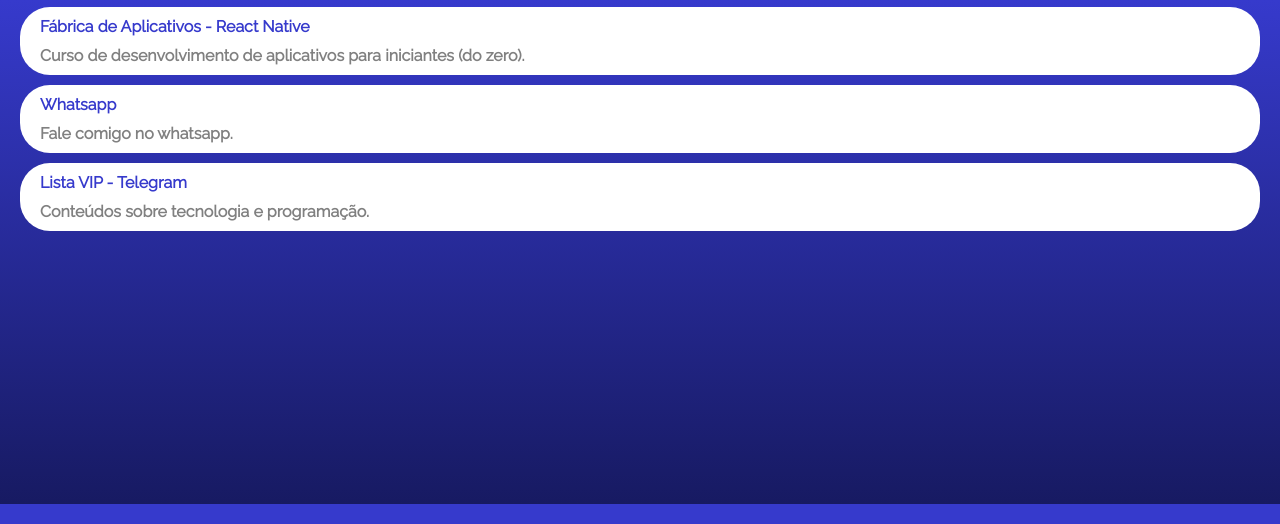
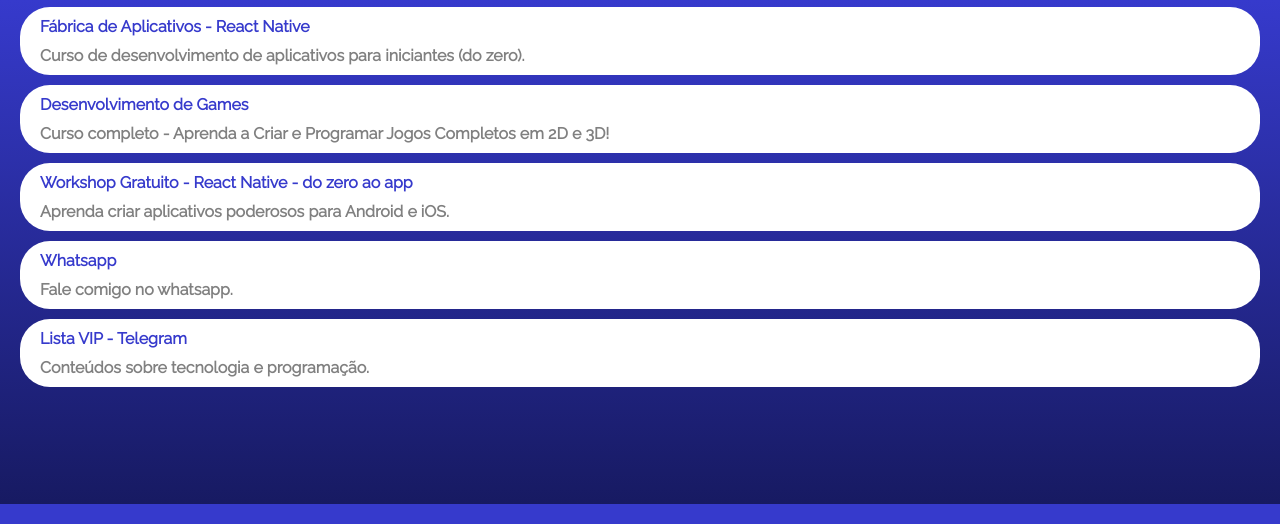
Before and after one commit to jeanmauricio2020/jeanmauricio2020.github.io, a plain HTML site: page index.html in a window 1280 px wide. Shown: the part 296-820 px from the top of the page. Drawn offline with Linux system fonts and the light colour scheme.

Commit message:
Update index.html

```diff
--- a/index.html
+++ b/index.html
@@ -49,17 +49,32 @@
     </ul>
     <ul class="links-list">
       <li>
-        <a href="">
+        <a href="" class="active">
           Desenvolvimento Web Fullstack
           <span>Curso de programação web para iniciantes (do zero).</span>
         </a>
       </li>
       <li>
-        <a href="">
+        <a href="" class="active">
           Fábrica de Aplicativos - React Native<span
             >Curso de desenvolvimento de aplicativos para iniciantes (do
             zero).</span
           >
+        </a>
+      </li>
+      <li>
+        <a href="" class="active">
+          Desenvolvimento de Games
+          <span
+            >Curso completo - Aprenda a Criar e Programar Jogos Completos em 2D
+            e 3D!</span
+          >
+        </a>
+      </li>
+      <li>
+        <a href="" class="active">
+          Workshop Gratuito - React Native - do zero ao app
+          <span>Aprenda criar aplicativos poderosos para Android e iOS.</span>
         </a>
       </li>
     </ul>
```
